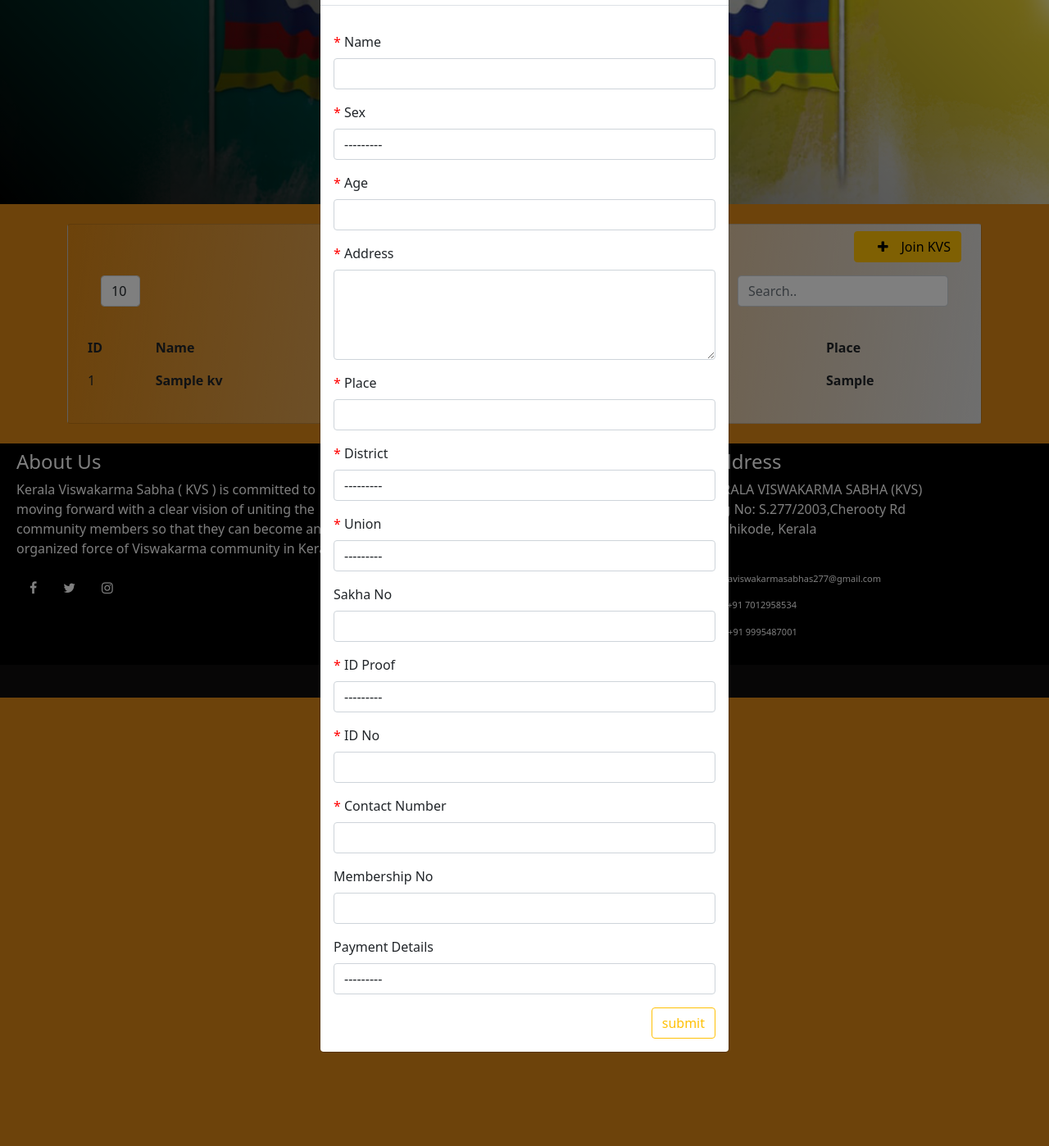
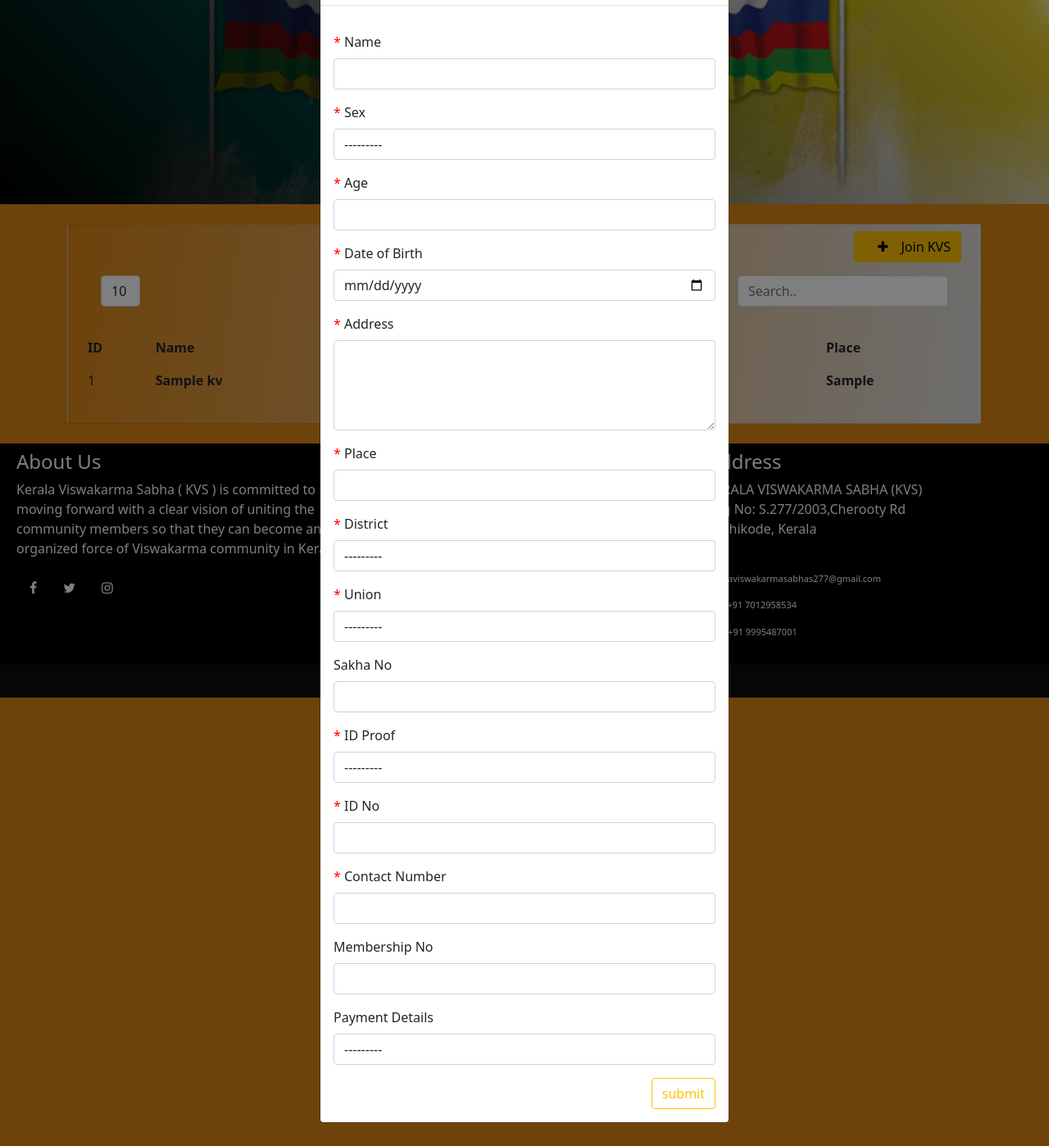
Before and after one commit to MidhunBabu01/kvs_matrimonial_prjt, a Django app: page /join-kvs in a window 1280 px wide, after a click on "Join KVS". Shown: the part 93-1491 px from the top of the page at 82% size. Run offline with Django 4.2, Linux system fonts and the light colour scheme; tables that the repository leaves empty hold one stand-in row (values such as "Sample post"); some libraries are stand-ins or nearby versions.

Commit message:
join kvs section new dob field adding

```diff
--- a/kvs_matrimonial_project/kvs_app/forms.py
+++ b/kvs_matrimonial_project/kvs_app/forms.py
@@ -170,6 +170,7 @@ class Join_Kvs_Add_Form(forms.ModelForm):
             'name': forms.TextInput(attrs={'class':'form-control'}),
             'sex': forms.Select(attrs={'class':'form-control'}),
             'age': forms.NumberInput(attrs={'class':'form-control'}),
+            'dob' : forms.DateInput(attrs={'class':'form-control','type':'date'}),
             'mobile': forms.NumberInput(attrs={'class':'form-control'}),
             'address': forms.Textarea(attrs={'class':'form-control','rows':4}),
             'place': forms.TextInput(attrs={'class':'form-control'}),
@@ -189,11 +190,12 @@ class Join_Kvs_Admin_Update(forms.ModelForm):
     class Meta:
         model = Join_Kvs
         fields = '__all__'
-        exclude = ['added_by','staff_name']
+        exclude = ['added_by']
         widgets = {
             'name': forms.TextInput(attrs={'class':'form-control'}),
             'sex': forms.Select(attrs={'class':'form-control'}),
             'age': forms.NumberInput(attrs={'class':'form-control'}),
+            'dob' : forms.DateInput(attrs={'class':'form-control','type':'date'}),
             'mobile': forms.NumberInput(attrs={'class':'form-control'}),
             'address': forms.Textarea(attrs={'class':'form-control','rows':4}),
             'place': forms.TextInput(attrs={'class':'form-control'}),
--- a/kvs_matrimonial_project/kvs_app/models.py
+++ b/kvs_matrimonial_project/kvs_app/models.py
@@ -206,6 +206,7 @@ class Join_Kvs(models.Model):
     name = models.CharField(max_length=25,blank=False,null=False)
     sex = models.ForeignKey(Sex_Choices,on_delete=models.CASCADE,blank=True,null=True)
     age = models.IntegerField(blank=True,null=True)
+    dob = models.DateField(blank=True,null=True)
     mobile = models.CharField(max_length=10,blank=False,null=False)
     address = models.TextField(blank=False,null=False)
     place = models.CharField(max_length=25,blank=False,null=False)
--- a/kvs_matrimonial_project/kvs_app/views.py
+++ b/kvs_matrimonial_project/kvs_app/views.py
@@ -343,16 +343,13 @@ def join_kvs(request):
         membership_list = Join_Kvs.objects.filter(status='Approved').order_by('-id')
         return render(request,'join-kvs.html',{'form':form,'membership_list':membership_list})
     elif request.user.is_staff:
-        if request.user.extendedusermodel.district == 'Trivandrum':
-            membership_list = Join_Kvs.objects.filter(status='Approved',district='Trivandrum').order_by('-id')
-            return render(request,'join-kvs.html',{'form':form,'membership_list':membership_list})
-        else:
-            pass
+        district = request.user.extendedusermodel.district
+        membership_list = Join_Kvs.objects.filter(status='Approved',district=district).order_by('-id')
+        return render(request,'join-kvs.html',{'form':form,'membership_list':membership_list})
     else:
         membership_list = Join_Kvs.objects.filter(status='Approved').order_by('-id')
         return render(request,'join-kvs.html',{'form':form,'membership_list':membership_list})
 
-    return render(request,'join-kvs.html',{'form':form,'membership_list':membership_list})
 
 
 
@@ -380,7 +377,11 @@ def join_kvs_profile_view(request,join_kvs_id):
 
 
 def join_kvs_pending(request):
-    pending = Join_Kvs.objects.filter(status = 'Pending').order_by('-id')
+    if request.user.is_superuser:
+        pending = Join_Kvs.objects.filter(status = 'Pending').order_by('-id')
+    elif request.user.is_staff:
+        district = request.user.extendedusermodel.district
+        pending = Join_Kvs.objects.filter(status = 'Pending',district = district).order_by('-id')
     return render(request,'join-kvs-pending.html',{'pending':pending})
 
 
--- a/kvs_matrimonial_project/templates/join-kvs-profile-view.html
+++ b/kvs_matrimonial_project/templates/join-kvs-profile-view.html
@@ -209,6 +209,7 @@
                                         <h5 class="custom-text"> Name  : {{i.name}}</h5>
                                         <h5 class="custom-text">Sex  : {{i.sex}}</h5>
                                         <h5 class="custom-text">Age  : {{i.age}}</h5>
+                                        <h5 class="custom-text">Dob  : {{i.dob}}</h5>
                                         <h5 class="custom-text">Mobile  : {{i.mobile}}</h5>
                                         <h5 class="custom-text">Address  : {{i.address}}</h5>
                                         <h5 class="custom-text">Place  : {{i.place}}</h5>
--- a/kvs_matrimonial_project/templates/join-kvs.html
+++ b/kvs_matrimonial_project/templates/join-kvs.html
@@ -225,6 +225,10 @@
                                                                     <div class="col-lg-12 col-md-12 mt-3">
                                                                       <label  class="form-label"><span style="color: red; font-weight: 500;">*</span> Age</label>
                                                                       {{form.age}}
+                                                                    </div>
+                                                                    <div class="col-lg-12 col-md-12 mt-3">
+                                                                      <label  class="form-label"><span style="color: red; font-weight: 500;">*</span> Date of Birth</label>
+                                                                      {{form.dob}}
                                                                     </div>
                                                                     <div class="col-lg-12 col-md-12 mt-3">
                                                                         <label  class="form-label"><span style="color: red; font-weight: 500;">*</span> Address</label>
```
Also changed, not shown: kvs_matrimonial_project/kvs_app/migrations/0029_join_kvs_dob.py (added).
